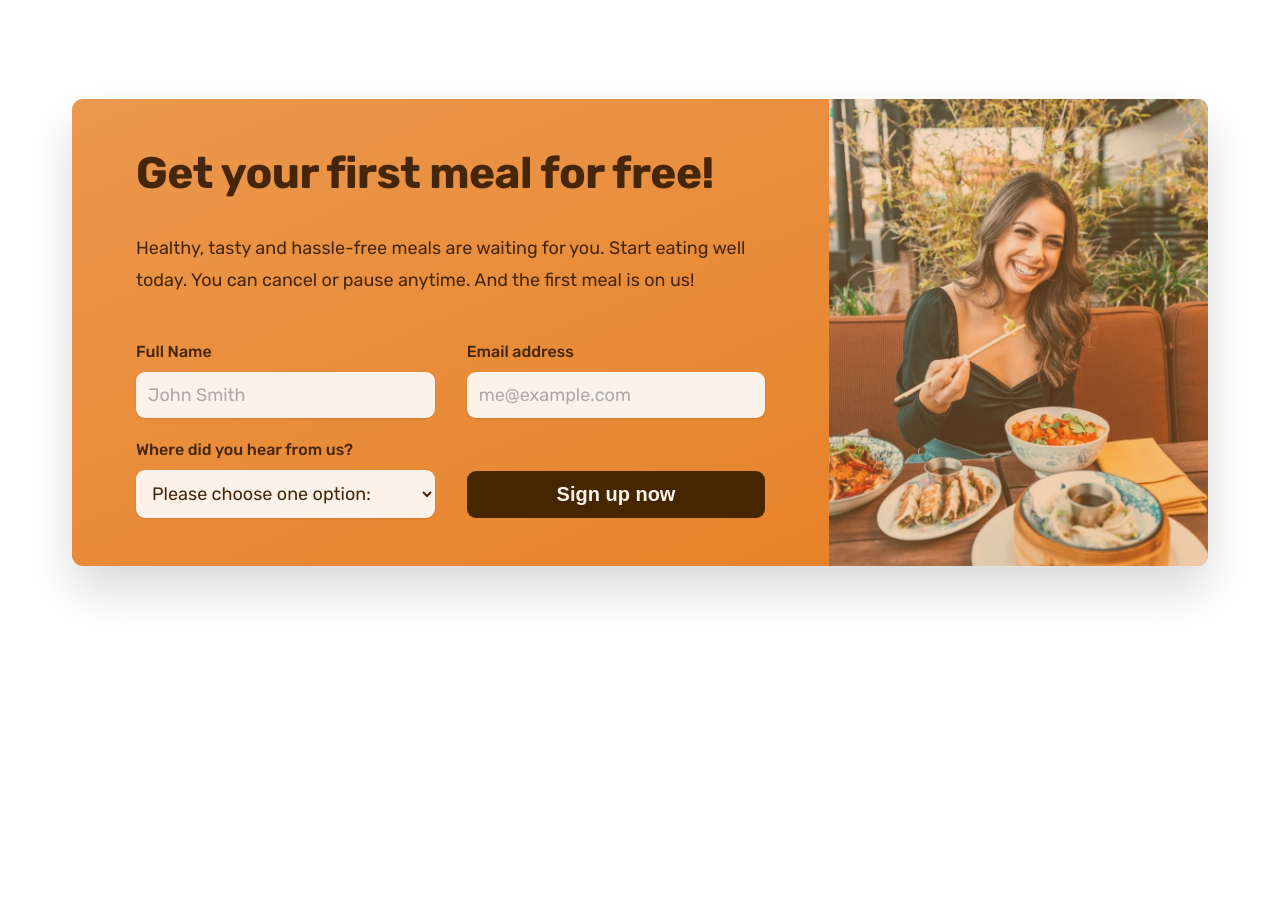
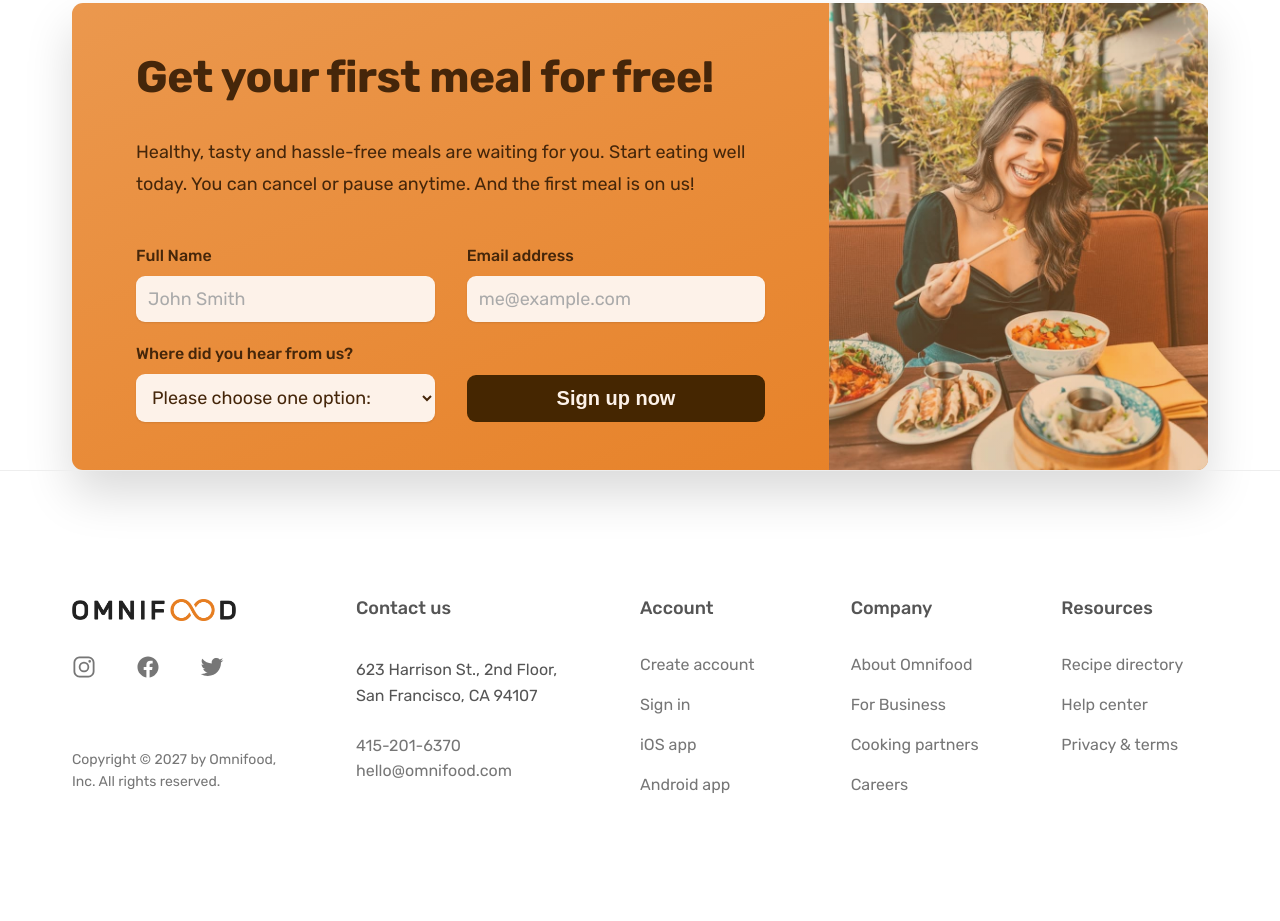
Before and after one commit to navneetpatel-dev/Front-End-of-Food-Subscription-Website, a plain HTML site: page index.html in a window 1280 px wide. Shown: the part 5947-6868 px from the top of the page. Before the commit the page ends 6609 px from the top, so only its background shows below. Drawn offline with nearby package versions, Linux system fonts and the light colour scheme.

Commit message:
Added Footer Design and finished with Desktop version of my website

```diff
--- a/css/general.css
+++ b/css/general.css
@@ -34,6 +34,10 @@
 
 .grid--4-cols {
   grid-template-columns: repeat(4, 1fr);
+}
+
+.grid--5-cols {
+  grid-template-columns: repeat(5, 1fr);
 }
 
 .grid--center-v {
--- a/css/style.css
+++ b/css/style.css
@@ -478,7 +478,8 @@ body {
 /* ************************* */
 
 .section-cta {
-  padding: 9.6rem 0;
+  /* padding: 9.6rem 0 12.8rem 0; */
+  padding: 4.8remrem 0 12.8rem;
 }
 
 .cta {
@@ -561,3 +562,80 @@ body {
   outline-offset: 8px; */
   box-shadow: 0 0 0 0.8rem rgba(253, 242, 233, 0.5);
 }
+
+/* ************************* */
+/* FOOTER SECTION */
+/* ************************* */
+
+.footer {
+  padding: 12.8rem 0;
+  border-top: 1px solid #eee;
+}
+
+.grid--footer {
+  grid-template-columns: 1.5fr 1.5fr 1fr 1fr 1fr;
+}
+
+.logo-col {
+  display: flex;
+  flex-direction: column;
+}
+
+.footer-logo {
+  display: block;
+  margin-bottom: 3.2rem;
+}
+
+.social-links {
+  list-style-type: none;
+  display: flex;
+  gap: 4rem;
+}
+
+.social-icon {
+  height: 2.4rem;
+  width: 2.4rem;
+}
+
+.copyright {
+  font-size: 1.4rem;
+  color: #767676;
+  line-height: 1.6;
+  margin-top: auto;
+}
+
+.footer-heading {
+  font-size: 1.8rem;
+  font-weight: 500;
+  margin-bottom: 4rem;
+}
+
+.contacts {
+  font-style: normal;
+  font-size: 1.6rem;
+  line-height: 1.6;
+}
+
+.address {
+  margin-bottom: 2.4rem;
+}
+
+.footer-nav {
+  list-style-type: none;
+  display: flex;
+  flex-direction: column;
+  gap: 2.4rem;
+}
+
+.footer-link:link,
+.footer-link:visited {
+  text-decoration: none;
+  font-size: 1.6rem;
+  color: #767676;
+  transition: all 0.3s;
+}
+
+.footer-link:hover,
+.footer-link:active {
+  color: #555;
+}
--- a/index.html
+++ b/index.html
@@ -541,6 +541,84 @@
         </div>
       </section>
     </main>
+    <footer class="footer">
+      <div class="container grid grid--footer">
+        <div class="logo-col">
+          <a href="#" class="footer-logo">
+            <img
+              class="logo"
+              alt="Omnifood logo"
+              src="./img/omnifood-logo.png"
+            />
+          </a>
+
+          <ul class="social-links">
+            <li>
+              <a class="footer-link" href="#"
+                ><ion-icon class="social-icon" name="logo-instagram"></ion-icon
+              ></a>
+            </li>
+            <li>
+              <a class="footer-link" href="#"
+                ><ion-icon class="social-icon" name="logo-facebook"></ion-icon
+              ></a>
+            </li>
+            <li>
+              <a class="footer-link" href="#"
+                ><ion-icon class="social-icon" name="logo-twitter"></ion-icon
+              ></a>
+            </li>
+          </ul>
+
+          <p class="copyright">
+            Copyright &copy; 2027 by Omnifood, Inc. All rights reserved.
+          </p>
+        </div>
+        <div class="address-col">
+          <p class="footer-heading">Contact us</p>
+          <address class="contacts">
+            <p class="address">
+              623 Harrison St., 2nd Floor, San Francisco, CA 94107
+            </p>
+            <p>
+              <a class="footer-link" href="tel:415-201-6370">415-201-6370</a
+              ><br />
+              <a class="footer-link" href="mailto:hello@omnifood.com"
+                >hello@omnifood.com</a
+              >
+            </p>
+          </address>
+        </div>
+        <nav class="nav-col">
+          <p class="footer-heading">Account</p>
+          <ul class="footer-nav">
+            <li><a class="footer-link" href="#">Create account</a></li>
+            <li><a class="footer-link" href="#">Sign in</a></li>
+            <li><a class="footer-link" href="#">iOS app</a></li>
+            <li><a class="footer-link" href="#">Android app</a></li>
+          </ul>
+        </nav>
+
+        <nav class="nav-col">
+          <p class="footer-heading">Company</p>
+          <ul class="footer-nav">
+            <li><a class="footer-link" href="#">About Omnifood</a></li>
+            <li><a class="footer-link" href="#">For Business</a></li>
+            <li><a class="footer-link" href="#">Cooking partners</a></li>
+            <li><a class="footer-link" href="#">Careers</a></li>
+          </ul>
+        </nav>
+
+        <nav class="nav-col">
+          <p class="footer-heading">Resources</p>
+          <ul class="footer-nav">
+            <li><a class="footer-link" href="#">Recipe directory </a></li>
+            <li><a class="footer-link" href="#">Help center</a></li>
+            <li><a class="footer-link" href="#">Privacy & terms</a></li>
+          </ul>
+        </nav>
+      </div>
+    </footer>
     <script
       type="module"
       src="https://unpkg.com/ionicons@5.5.2/dist/ionicons/ionicons.esm.js"
```
